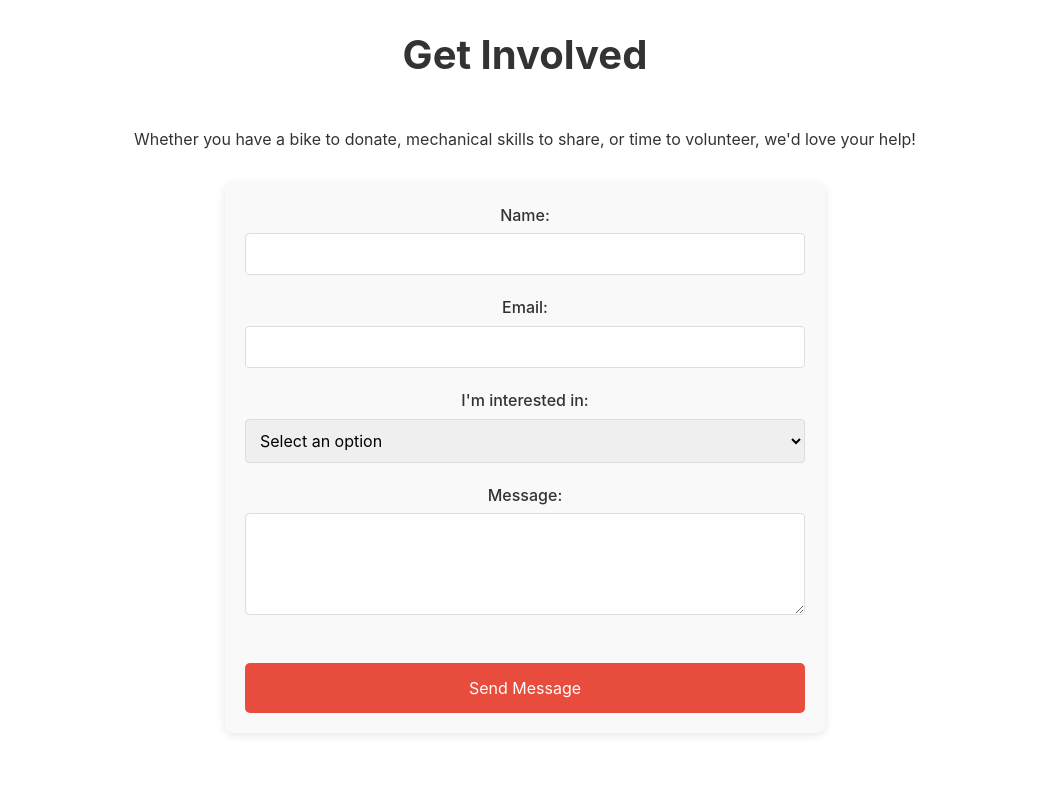
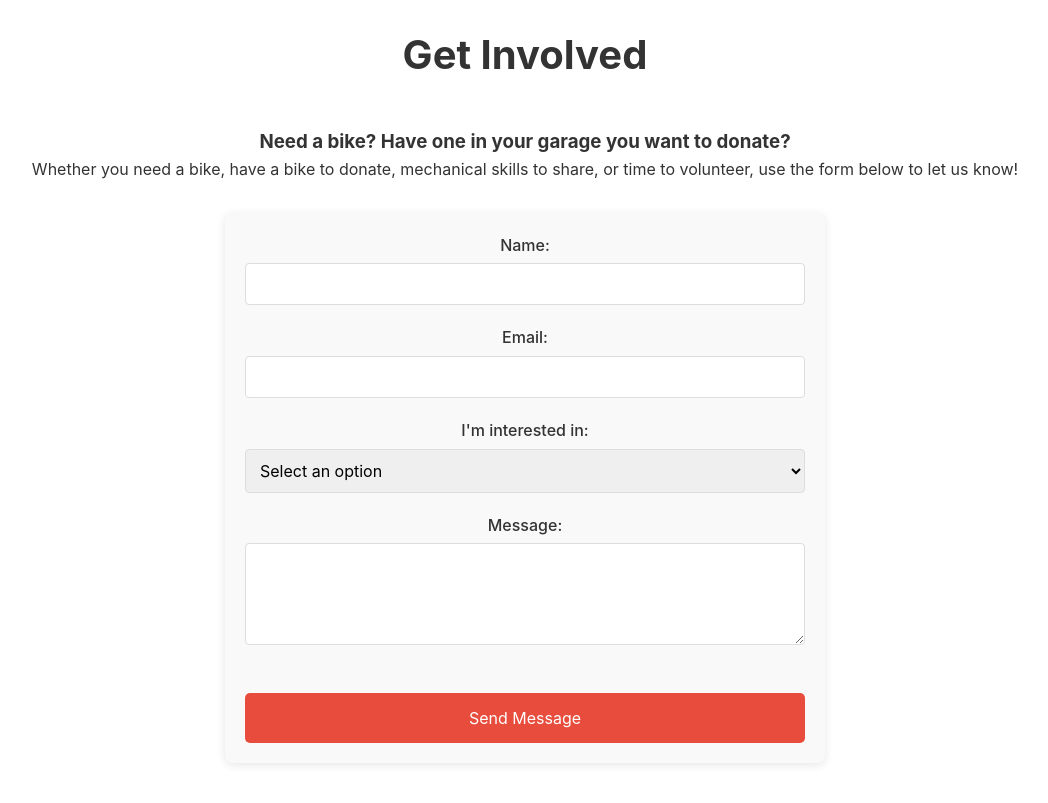
Before and after one commit to geekcyclist/urbp, a plain HTML site: page src/index.html in a window 1280 px wide. Shown: the part 2180-2983 px from the top of the page, without its empty margins (115-1163 px from the left). Drawn offline with Linux system fonts and the light colour scheme.

Commit message:
Add request a bike option to contact form

```diff
--- a/src/index.html
+++ b/src/index.html
@@ -101,7 +101,8 @@
 
     <div class="section get-involved" id="get-involved">
         <h2>Get Involved</h2>
-        <p>Whether you have a bike to donate, mechanical skills to share, or time to volunteer, we'd love your help!</p>
+        <h3>Need a bike? Have one in your garage you want to donate?</h3>
+        <p>Whether you need a bike, have a bike to donate, mechanical skills to share, or time to volunteer, use the form below to let us know!</p>
 
         <form class="contact-form" action="mailto:info@utahrefugeebikes.org" method="post" enctype="text/plain">
             <div class="form-group">
@@ -118,6 +119,7 @@
                 <label for="interest">I'm interested in:</label>
                 <select id="interest" name="interest" required>
                     <option value="">Select an option</option>
+                    <option value="request-bike">Request a bike</option>
                     <option value="donate-bike">Donating a Bike</option>
                     <option value="volunteer">Volunteering</option>
                     <option value="mechanical">Sharing Mechanical Skills</option>
```
